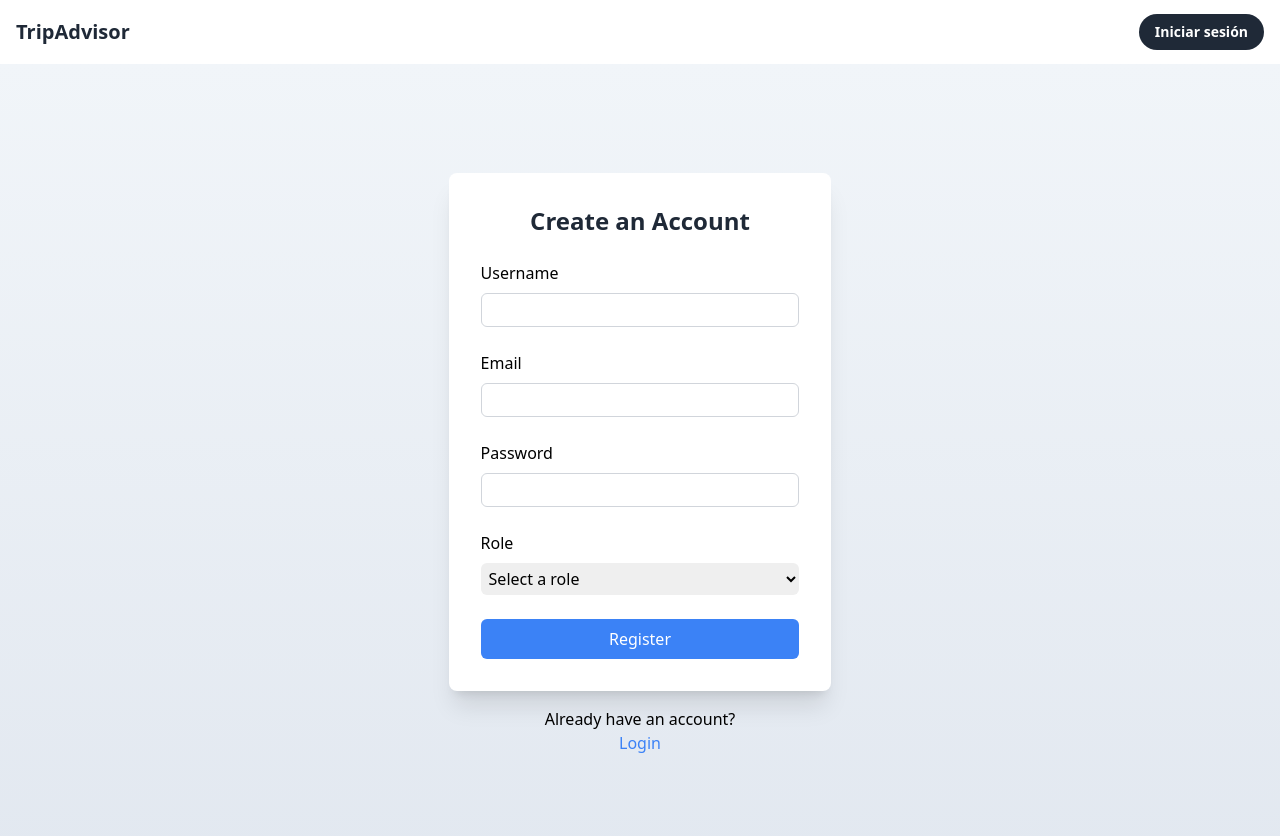
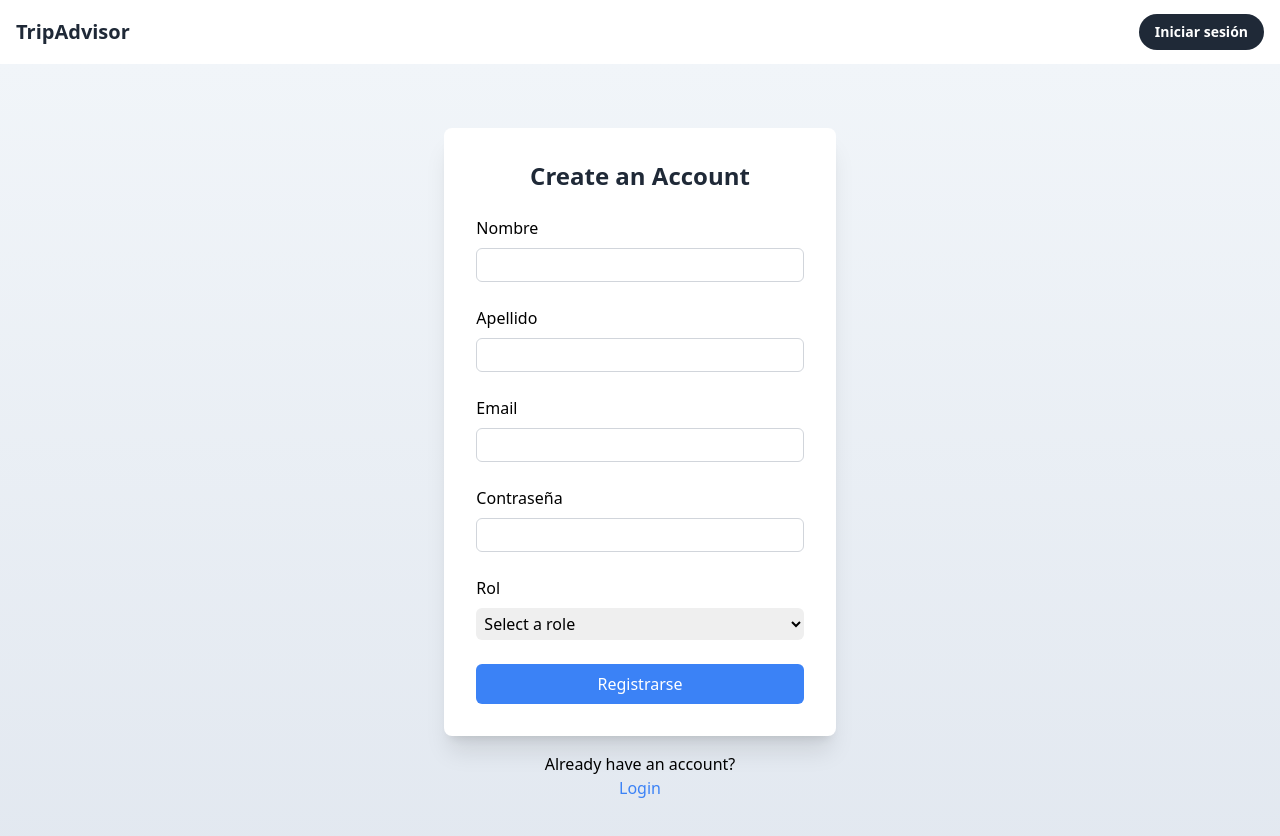
Before and after one commit to SirEduardo/gestor-de-reservas-front, a React (Vite) app in the folder front/: page /signin in a window 1280 px wide. Shown: the top 836 px of the page. Built offline with nearby package versions, Linux system fonts and the light colour scheme.

Commit message:
Update Register.jsx

```diff
--- a/front/src/pages/SingIn/Register.jsx
+++ b/front/src/pages/SingIn/Register.jsx
@@ -58,7 +58,7 @@ const Register = () => {
             Create an Account
           </h2>
           <div className="space-y-2">
-            <label htmlFor="userName">Username</label>
+            <label htmlFor="userName">Nombre</label>
             <input
               type="text"
               {...register("userName", {
@@ -75,6 +75,27 @@ const Register = () => {
             {errors.userName && (
               <span className="text-red-500 text-sm">
                 {errors.userName.message}
+              </span>
+            )}
+          </div>
+          <div className="space-y-2">
+            <label htmlFor="lastName">Apellido</label>
+            <input
+              type="text"
+              {...register("lastName", {
+                required: true,
+                message: "lastName is required",
+              })}
+              id="lastName"
+              className={`w-full p-1 border ${
+                errors.lastName ? "border-red-500" : "border-gray-300"
+              } rounded-md focus:ring-2 ${
+                errors.lastName ? "focus:ring-red-500" : "focus:ring-blue-500"
+              }`}
+            />
+            {errors.lastName && (
+              <span className="text-red-500 text-sm">
+                {errors.lastName.message}
               </span>
             )}
           </div>
@@ -103,7 +124,7 @@ const Register = () => {
             )}
           </div>
           <div className="space-y-2">
-            <label htmlFor="password">Password</label>
+            <label htmlFor="password">Contraseña</label>
             <input
               type="password"
               {...register("password", {
@@ -128,7 +149,7 @@ const Register = () => {
             )}
           </div>
           <div className="space-y-2">
-            <label htmlFor="role">Role</label>
+            <label htmlFor="role">Rol</label>
             <select
               id="role"
               className="w-full p-1 rounded-md"
@@ -145,7 +166,7 @@ const Register = () => {
             type="submit"
             className="w-full bg-blue-500 text-white py-2 rounded-md hover:bg-blue-600 transition duration-300"
           >
-            {loading ? "Registering..." : "Register"}
+            {loading ? "Registrandose..." : "Registrarse"}
           </button>
           {error && (
             <p className="text-red-500 text-center text-sm mt-2">{error}</p>
```
